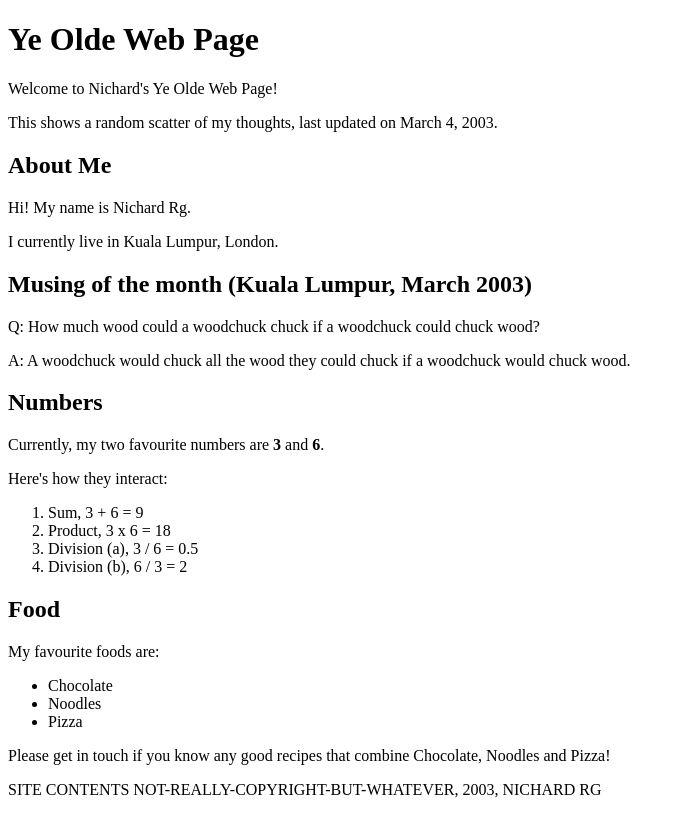
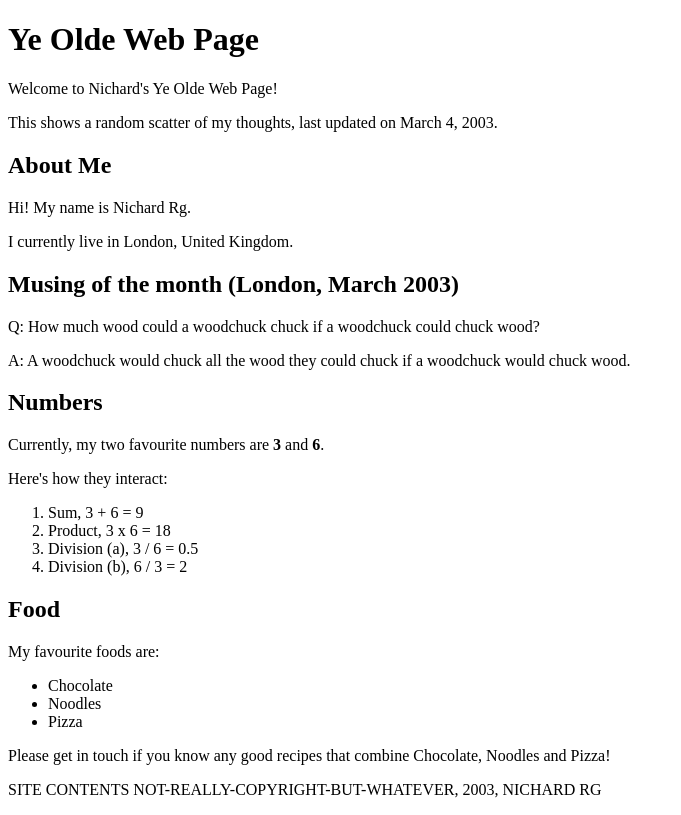
Before and after one commit to zahrabeng/react-about-me, a React (Create React App) app: page / in a window 1280 px wide. Shown: the whole page, without its empty margins (0-681 px from the left). Built offline with nearby package versions, Linux system fonts and the light colour scheme.

Commit message:
changed country and city object

```diff
--- a/src/components/MainContent.tsx
+++ b/src/components/MainContent.tsx
@@ -2,8 +2,8 @@ import { capitalise } from "../utils/capitalise";
 
 function MainContent(): JSX.Element {
   const location = {
-    city: "Kuala Lumpur",
-    country: "London",
+    city: "London",
+    country: "United Kingdom",
   };
 
   const numOne = 3;
```
